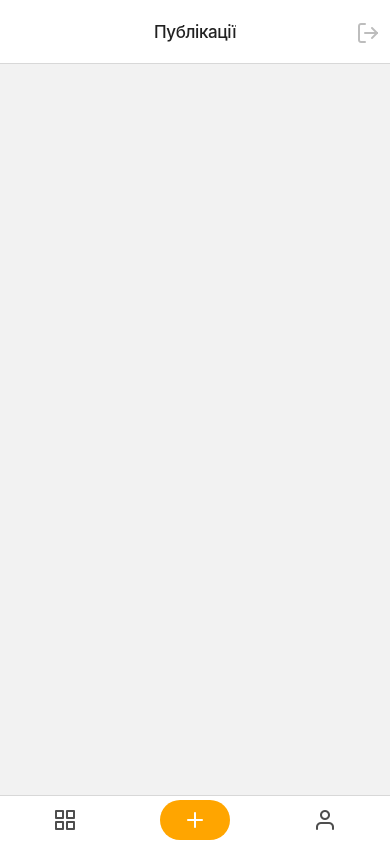
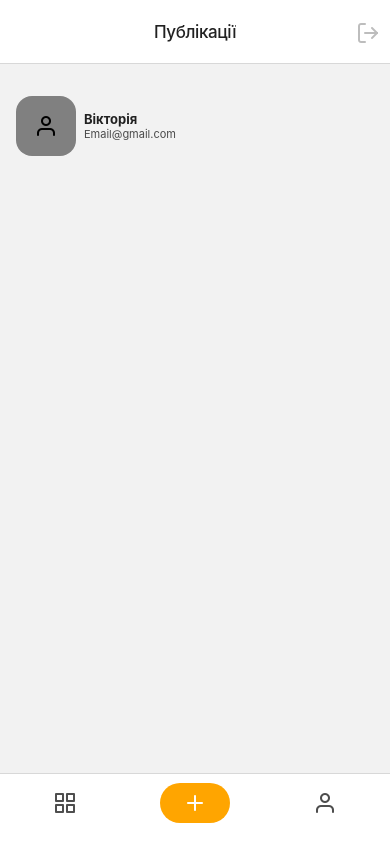
Before and after one commit to Victoria257/AwesomeProject, a React Native app: screen /Home in a window 390 px wide. Built offline with nearby package versions, Linux system fonts and the light colour scheme.

Commit message:
add design and logic on PostsScreen

```diff
--- a/Screens/Home.js
+++ b/Screens/Home.js
@@ -21,6 +21,7 @@ export const Home = () => {
     <Tabs.Navigator
       screenOptions={() => ({
         tabBarShowLabel: false,
+        tabBarStyle: styles.container,
       })}
     >
       <Tabs.Screen
@@ -76,6 +77,11 @@ export const Home = () => {
 };
 
 const styles = StyleSheet.create({
+  container: {
+    paddingTop: 9,
+    paddingBottom: 22,
+    height: 71,
+  },
   focusIcon: {
     backgroundColor: "orange",
     width: 70,
--- a/Screens/mainScreens/CreatePostsScreen.js
+++ b/Screens/mainScreens/CreatePostsScreen.js
@@ -6,10 +6,12 @@ import { TextInput, TouchableOpacity } from "react-native-gesture-handler";
 import { Feather } from "@expo/vector-icons";
 
 import styles from "./PostsStyles";
-import OpenCamera from "../../Components/OpenCamera";
+import OpenCamera from "../../Components/OpenCamera/OpenCamera";
 
 export const CreatePostScreen = ({ navigation }) => {
   const [photo, setPhoto] = useState("");
+  const [title, setTitle] = useState("");
+  const [location, setLocation] = useState("");
 
   React.useLayoutEffect(() => {
     navigation.setOptions({
@@ -33,9 +35,19 @@ export const CreatePostScreen = ({ navigation }) => {
     });
   }, [navigation]);
 
+  const onChangeTitle = (text) => {
+    setTitle(text);
+  };
+
+  const onChangeLocation = (text) => {
+    setLocation(text);
+  };
+
   const sendPhoto = () => {
-    navigation.navigate("Posts", { photo });
+    navigation.navigate("Posts", { photo, title, location });
     setPhoto("");
+    setTitle("");
+    setLocation("");
   };
 
   return (
@@ -55,6 +67,7 @@ export const CreatePostScreen = ({ navigation }) => {
               style={styles.input}
               placeholder="Назва..."
               placeholderTextColor={"#BDBDBD"}
+              onChangeText={onChangeTitle}
             />
           </View>
           <View style={styles.inputContainer}>
@@ -68,6 +81,7 @@ export const CreatePostScreen = ({ navigation }) => {
               style={styles.input}
               placeholder="Місцевість..."
               placeholderTextColor={"#BDBDBD"}
+              onChangeText={onChangeLocation}
             />
           </View>
           <TouchableOpacity style={styles.formButton} onPress={sendPhoto}>
--- a/Screens/mainScreens/PostsScreen.js
+++ b/Screens/mainScreens/PostsScreen.js
@@ -35,13 +35,36 @@ export const PostsScreen = ({ navigation, route }) => {
 
   return (
     <View style={styles.container}>
-      {/* <Text>Posts Screen</Text> */}
+      <View style={styles.userContainer}>
+        <View style={styles.userPhoto}>
+          <Feather name="user" size={24} color="black" />
+        </View>
+        <View style={styles.userData}>
+          <Text style={styles.userName}>Вікторія</Text>
+          <Text style={styles.userEmail}>Email@gmail.com</Text>
+        </View>
+      </View>
       <FlatList
         data={posts}
         keyExtractor={(item, index) => index.toString()}
         renderItem={({ item }) => (
-          <View style={styles.photoContainer}>
-            <Image source={{ uri: item.photo }} style={styles.photo} />
+          <View style={styles.item}>
+            <View style={styles.photoContainer}>
+              <Image source={{ uri: item.photo }} style={styles.photo} />
+            </View>
+            <View>
+              <Text style={styles.title}>{item.title}</Text>
+              <View style={styles.signatureContainer}>
+                <View style={styles.commentsContainer}>
+                  <Feather name="message-circle" size={24} color="#BDBDBD" />
+                  <Text style={{ color: "#BDBDBD" }}>0</Text>
+                </View>
+                <View style={styles.locationContainer}>
+                  <Feather name="map-pin" size={24} color="#BDBDBD" />
+                  <Text>{item.location}</Text>
+                </View>
+              </View>
+            </View>
           </View>
         )}
       ></FlatList>
@@ -66,13 +89,79 @@ const styles = StyleSheet.create({
     letterSpacing: -0.408,
   },
   container: {
+    flex: 1,
+    paddingRight: 16,
+    paddingLeft: 16,
+  },
+  item: {
+    marginTop: 16,
+    marginBottom: 18,
+    marginLeft: "auto",
+    marginRight: "auto",
+  },
+  photoContainer: {},
+  photo: {
+    width: "100%",
+    aspectRatio: 4 / 3,
+    borderRadius: 8,
+  },
+  userContainer: {
+    display: "flex",
+    flexDirection: "row",
     alignItems: "center",
+    marginTop: 32,
+    marginBottom: 16,
   },
-  photoContainer: {
-    marginTop: 10,
+  userPhoto: {
+    width: 60,
+    height: 60,
+    borderRadius: 16,
+    backgroundColor: "gray",
+    alignItems: "center",
+    justifyContent: "center",
   },
-  photo: {
-    height: 200,
-    width: 200,
+  userName: {
+    color: "#212121",
+    // fontFamily: Roboto,
+    fontSize: 13,
+    fontStyle: "normal",
+    fontWeight: 700,
+  },
+  userEmail: {
+    color: "rgba(33, 33, 33, 0.80)",
+    // fontFamily: Roboto,
+    fontSize: 11,
+    fontStyle: "normal",
+    fontWeight: 400,
+  },
+  userData: {
+    marginLeft: 8,
+  },
+
+  title: {
+    marginTop: 8,
+    color: "#212121",
+    // fontFamily: Roboto,
+    fontSize: 16,
+    fontStyle: "normal",
+    fontWeight: 500,
+  },
+  signatureContainer: {
+    marginTop: 8,
+    display: "flex",
+    flexDirection: "row",
+    justifyContent: "space-between",
+  },
+  commentsContainer: {
+    display: "flex",
+    flexDirection: "row",
+    gap: 6,
+    marginRight: 25,
+    color: "#BDBDBD",
+  },
+  locationContainer: {
+    display: "flex",
+    flexDirection: "row",
+    gap: 4,
   },
 });
```
Also changed, not shown: Components/Post/Post.js (added, +34 -0 lines), Components/Post/PostStyles.js (added, +43 -0 lines), Components/OpenCamera/OpenCamera.js (renamed from Components/OpenCamera.js), Components/OpenCamera/OpenCameraStyles.js (renamed from Components/OpenCameraStyles.js).
